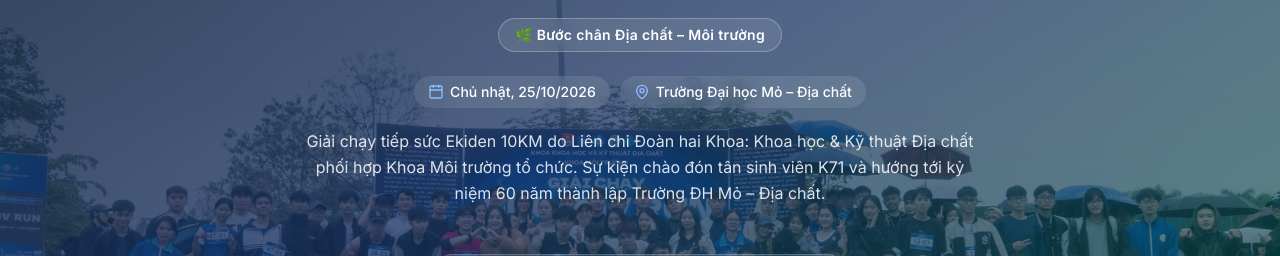
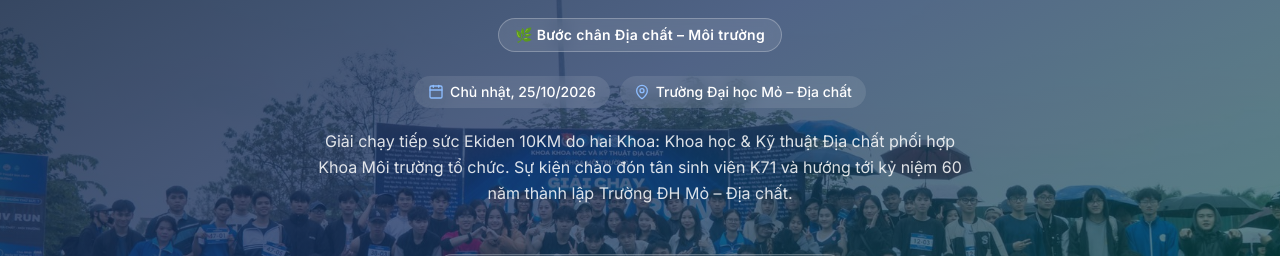
Before and after one commit to koko999-tien/geoenv-run-2026-certificates, a React (Vite) app: page / in a window 1280 px wide. Shown: the part 353-609 px from the top of the page. Built offline with nearby package versions, Linux system fonts and the light colour scheme; no server answers.

Commit message:
Hero intro per BTC: drop 'Lien chi Doan', organizers are the two faculties

```diff
--- a/src/pages/Home.tsx
+++ b/src/pages/Home.tsx
@@ -27,7 +27,7 @@
   name: 'GEOENV RUN 2026',
   tagline: 'Bước chân Địa chất – Môi trường',
   intro:
-    'Giải chạy tiếp sức Ekiden 10KM do Liên chi Đoàn hai Khoa: Khoa học & Kỹ thuật Địa chất phối hợp Khoa Môi trường tổ chức. Sự kiện chào đón tân sinh viên K71 và hướng tới kỷ niệm 60 năm thành lập Trường ĐH Mỏ – Địa chất.',
+    'Giải chạy tiếp sức Ekiden 10KM do hai Khoa: Khoa học & Kỹ thuật Địa chất phối hợp Khoa Môi trường tổ chức. Sự kiện chào đón tân sinh viên K71 và hướng tới kỷ niệm 60 năm thành lập Trường ĐH Mỏ – Địa chất.',
   dateText: 'Chủ nhật, 25/10/2026',
   placeText: 'Trường Đại học Mỏ – Địa chất',
   placeDetail:
```
